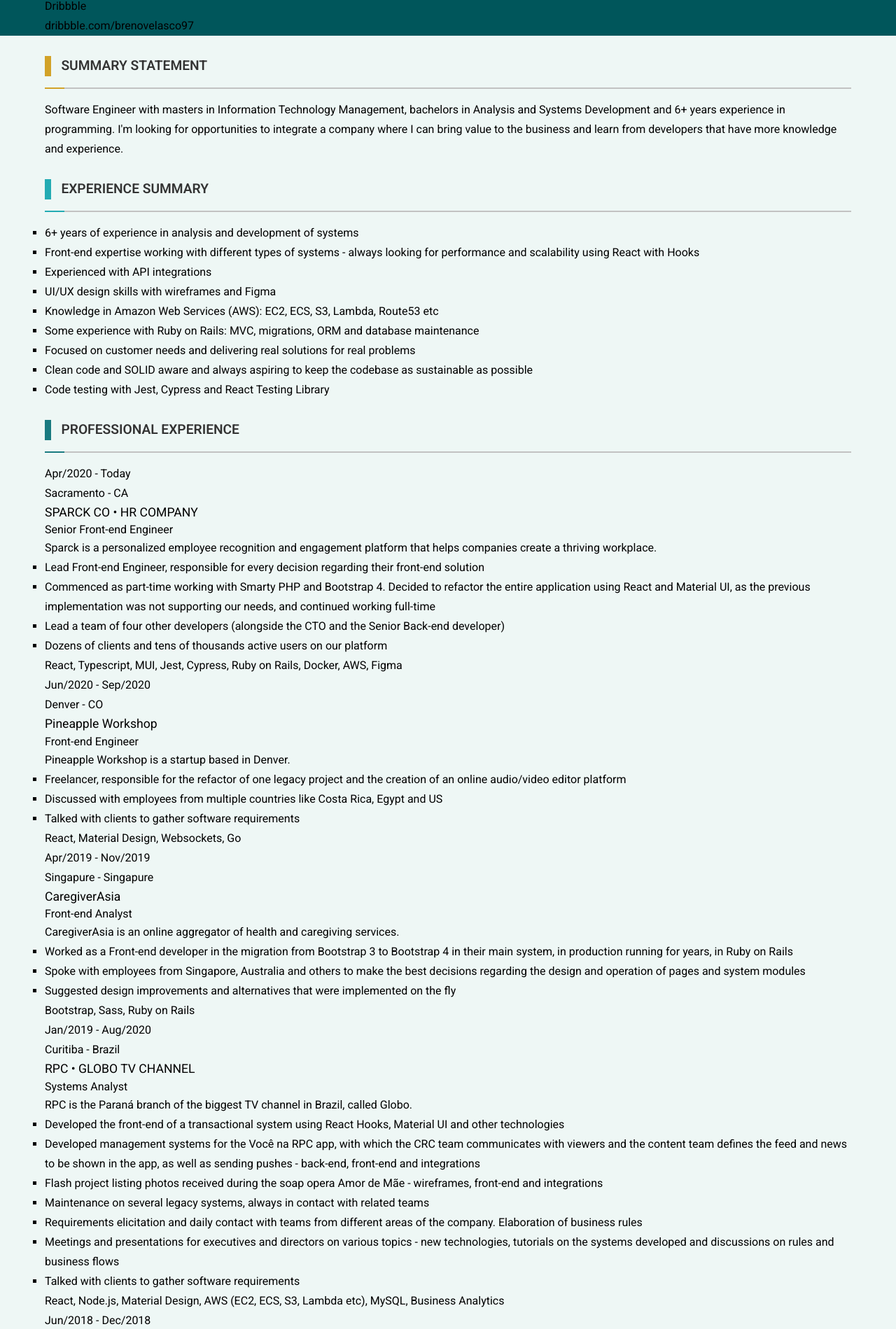
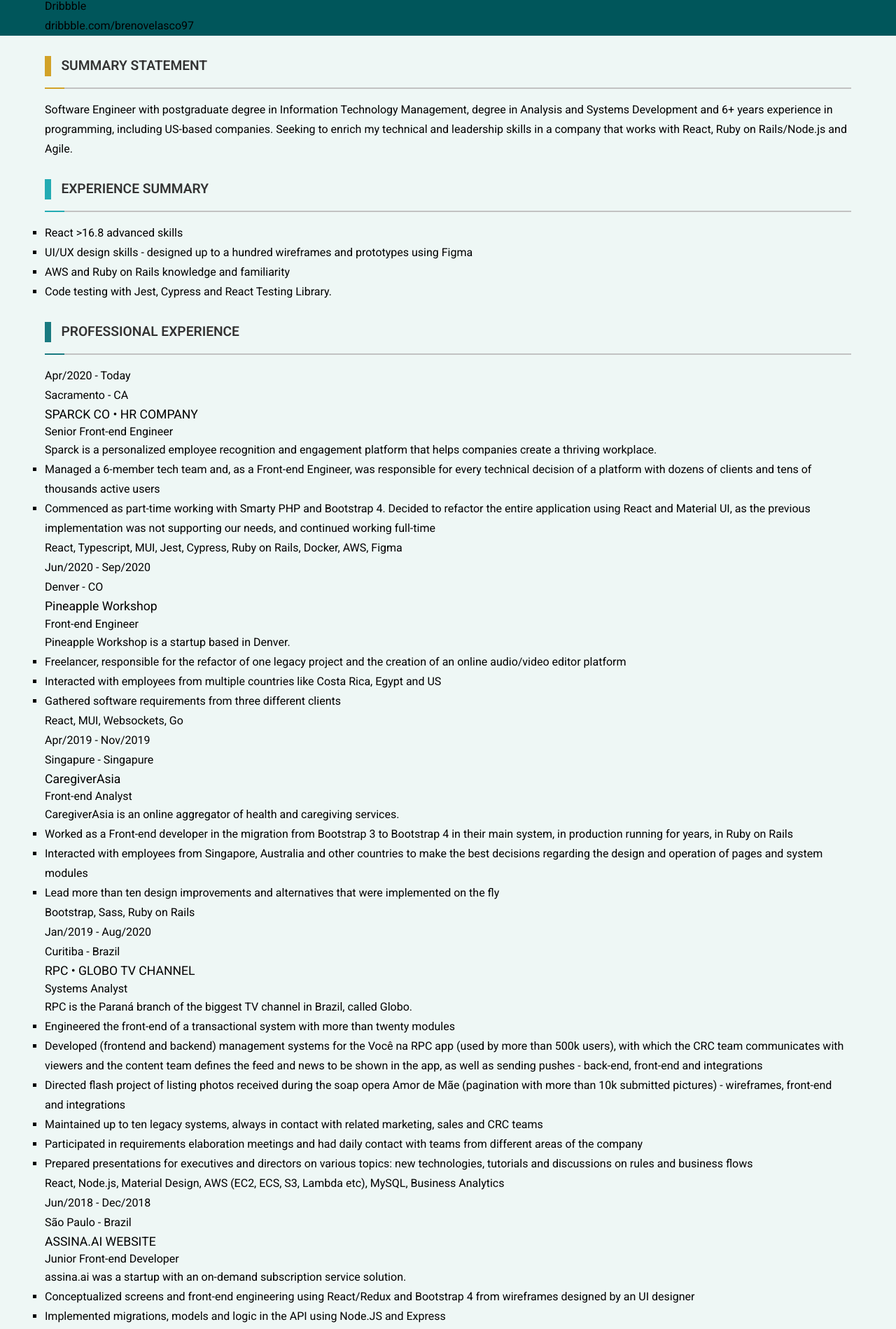
Before and after one commit to BrenoVelasco/breno-velasco, a Svelte app: page / in a window 1280 px wide. Shown: the part 3435-5334 px from the top of the page at 70% size. Built offline with nearby package versions, Linux system fonts and the light colour scheme.

Commit message:
feat: update experiences data

```diff
--- a/src/components/main/components/summaryStatement/SummaryStatement.svelte
+++ b/src/components/main/components/summaryStatement/SummaryStatement.svelte
@@ -1,13 +1,10 @@
 <script>
   import SectionHeader from '../../../sectionHeader/SectionHeader.svelte'
+  import { summaryStatement } from '../../../../constants'
 </script>
 
 <SectionHeader title={'Summary Statement'} color="#D2A228" />
 
 <p class="text-gray-800 text-justify">
-  Software Engineer with masters in Information Technology Management, bachelors
-  in Analysis and Systems Development and 6+ years experience in programming.
-  I'm looking for opportunities to integrate a company where I can bring value
-  to the business and learn from developers that have more knowledge and
-  experience.
+  {summaryStatement}
 </p>
--- a/src/constants/index.ts
+++ b/src/constants/index.ts
@@ -20,16 +20,14 @@
   location: string
 }
 
+export const summaryStatement =
+  'Software Engineer with postgraduate degree in Information Technology Management, degree in Analysis and Systems Development and 6+ years experience in programming, including US-based companies. Seeking to enrich my technical and leadership skills in a company that works with React, Ruby on Rails/Node.js and Agile.'
+
 export const experienceSummary = [
-  '6+ years of experience in analysis and development of systems',
-  'Front-end expertise working with different types of systems - always looking for performance and scalability using React with Hooks',
-  'Experienced with API integrations',
-  'UI/UX design skills with wireframes and Figma',
-  'Knowledge in Amazon Web Services (AWS): EC2, ECS, S3, Lambda, Route53 etc',
-  'Some experience with Ruby on Rails: MVC, migrations, ORM and database maintenance',
-  'Focused on customer needs and delivering real solutions for real problems',
-  'Clean code and SOLID aware and always aspiring to keep the codebase as sustainable as possible',
-  'Code testing with Jest, Cypress and React Testing Library',
+  'React >16.8 advanced skills',
+  'UI/UX design skills - designed up to a hundred wireframes and prototypes using Figma',
+  'AWS and Ruby on Rails knowledge and familiarity',
+  'Code testing with Jest, Cypress and React Testing Library.',
 ]
 
 export const professionalExperience: ProfessionalExperience[] = [
@@ -40,10 +38,8 @@
     description:
       'Sparck is a personalized employee recognition and engagement platform that helps companies create a thriving workplace.',
     tasks: [
-      'Lead Front-end Engineer, responsible for every decision regarding their front-end solution',
+      'Managed a 6-member tech team and, as a Front-end Engineer, was responsible for every technical decision of a platform with dozens of clients and tens of thousands active users',
       'Commenced as part-time working with Smarty PHP and Bootstrap 4. Decided to refactor the entire application using React and Material UI, as the previous implementation was not supporting our needs, and continued working full-time',
-      'Lead a team of four other developers (alongside the CTO and the Senior Back-end developer)',
-      'Dozens of clients and tens of thousands active users on our platform',
     ],
     tech: [
       'React',
@@ -68,10 +64,10 @@
     description: 'Pineapple Workshop is a startup based in Denver.',
     tasks: [
       'Freelancer, responsible for the refactor of one legacy project and the creation of an online audio/video editor platform',
-      'Discussed with employees from multiple countries like Costa Rica, Egypt and US',
-      'Talked with clients to gather software requirements',
+      'Interacted with employees from multiple countries like Costa Rica, Egypt and US',
+      'Gathered software requirements from three different clients',
     ],
-    tech: ['React', 'Material Design', 'Websockets', 'Go'],
+    tech: ['React', 'MUI', 'Websockets', 'Go'],
     isRemote: true,
     started_at: 'Jun/2020',
     ended_at: 'Sep/2020',
@@ -85,8 +81,8 @@
       'CaregiverAsia is an online aggregator of health and caregiving services.',
     tasks: [
       'Worked as a Front-end developer in the migration from Bootstrap 3 to Bootstrap 4 in their main system, in production running for years, in Ruby on Rails',
-      'Spoke with employees from Singapore, Australia and others to make the best decisions regarding the design and operation of pages and system modules',
-      'Suggested design improvements and alternatives that were implemented on the fly',
+      'Interacted with employees from Singapore, Australia and other countries to make the best decisions regarding the design and operation of pages and system modules',
+      'Lead more than ten design improvements and alternatives that were implemented on the fly',
     ],
     tech: ['Bootstrap', 'Sass', 'Ruby on Rails'],
     isRemote: true,
@@ -101,13 +97,12 @@
     description:
       'RPC is the Paraná branch of the biggest TV channel in Brazil, called Globo.',
     tasks: [
-      'Developed the front-end of a transactional system using React Hooks, Material UI and other technologies',
-      'Developed management systems for the Você na RPC app, with which the CRC team communicates with viewers and the content team defines the feed and news to be shown in the app, as well as sending pushes - back-end, front-end and integrations',
-      'Flash project listing photos received during the soap opera Amor de Mãe - wireframes, front-end and integrations',
-      'Maintenance on several legacy systems, always in contact with related teams',
-      'Requirements elicitation and daily contact with teams from different areas of the company. Elaboration of business rules',
-      'Meetings and presentations for executives and directors on various topics - new technologies, tutorials on the systems developed and discussions on rules and business flows',
-      'Talked with clients to gather software requirements',
+      'Engineered the front-end of a transactional system with more than twenty modules',
+      'Developed (frontend and backend) management systems for the Você na RPC app (used by more than 500k users), with which the CRC team communicates with viewers and the content team defines the feed and news to be shown in the app, as well as sending pushes - back-end, front-end and integrations',
+      'Directed flash project of listing photos received during the soap opera Amor de Mãe (pagination with more than 10k submitted pictures) - wireframes, front-end and integrations',
+      'Maintained up to ten legacy systems, always in contact with related marketing, sales and CRC teams',
+      'Participated in requirements elaboration meetings and had daily contact with teams from different areas of the company',
+      'Prepared presentations for executives and directors on various topics: new technologies, tutorials and discussions on rules and business flows',
     ],
     tech: [
       'React',
@@ -129,10 +124,9 @@
     description:
       'assina.ai was a startup with an on-demand subscription service solution.',
     tasks: [
-      'Lead the Front-end of the website assina.ai',
-      'Developed screens and front-end engineering using React/Redux and Bootstrap 4 from wireframes designed by an UI designer',
-      'Created migrations, models and logic in the API using Node.JS and Express',
-      "Gave front-end support to the project's back-end developer",
+      'Conceptualized screens and front-end engineering using React/Redux and Bootstrap 4 from wireframes designed by an UI designer',
+      'Implemented migrations, models and logic in the API using Node.JS and Express',
+      'Became a partner of the project creator and backend developer',
     ],
     tech: ['React', 'Node.js', 'Bootstrap 4'],
     isRemote: false,
@@ -147,10 +141,8 @@
     description:
       'Ottech offers consulting, implementation and development for Sage ERP X3 solutions.',
     tasks: [
-      'Developed tables, screens, objects and system actions in Sage ERP X3',
-      'SOAP protocol Web Service configuration',
-      'Assisted consultants in building solutions for small and medium companies',
-      'Created modules and routines used by both consultants and customers',
+      'Engineered tables, screens, objects and system actions in Sage ERP X3',
+      'Prepared more than ten modules and routines used by both consultants and customers and assisted them through calls and meetings',
     ],
     tech: ['Sage X3 ERP', 'Javascript'],
     isRemote: false,
```
